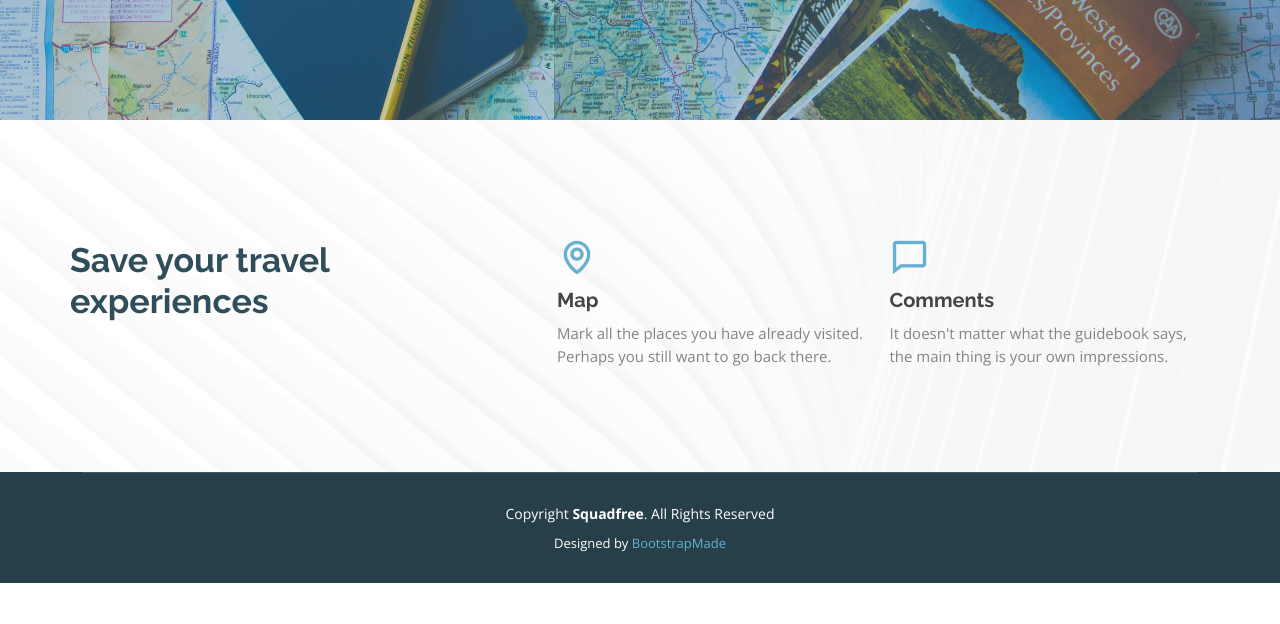
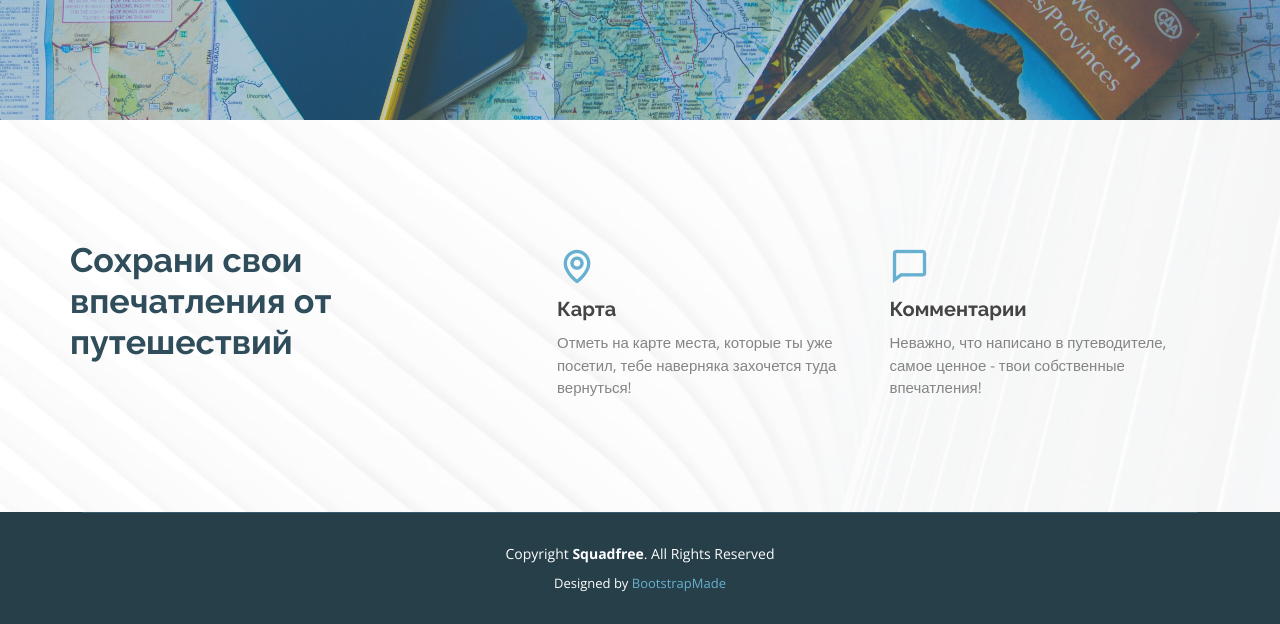
Before and after one commit to ProtKsen/impression_keeper, a Django app: page / in a window 1280 px wide. Shown: the part 680-1304 px from the top of the page. Before the commit the page ends 1263 px from the top, so only its background shows below. Run offline with Django 4.2, Linux system fonts and the light colour scheme; some libraries are stand-ins or nearby versions.

Commit message:
Translate about section into russian

```diff
--- a/src/home/templates/home.html
+++ b/src/home/templates/home.html
@@ -18,7 +18,7 @@
         <div class="row no-gutters">
             <div class="content col-xl-5 d-flex align-items-stretch" data-aos="fade-up">
                 <div class="content">
-                    <h3>Save your travel experiences</h3>
+                    <h3>Сохрани свои впечатления от путешествий</h3>
                 </div>
             </div>
             <div class="col-xl-7 d-flex align-items-stretch">
@@ -26,16 +26,16 @@
                     <div class="row">
                         <div class="col-md-6 icon-box" data-aos="fade-up" data-aos-delay="200">
                             <i class="bx bx-map"></i>
-                            <h4>Map</h4>
-                            <p> Mark all the places you have already visited.
-                                Perhaps you still want to go back there.
+                            <h4>Карта</h4>
+                            <p> Отметь на карте места, которые ты уже посетил,
+                                тебе наверняка захочется туда вернуться!
                             </p>
                         </div>
                         <div class="col-md-6 icon-box" data-aos="fade-up" data-aos-delay="100">
                             <i class="bx bx-comment"></i>
-                            <h4>Comments</h4>
-                            <p> It doesn't matter what the guidebook says,
-                                the main thing is your own impressions.
+                            <h4>Комментарии</h4>
+                            <p> Неважно, что написано в путеводителе,
+                                самое ценное -  твои собственные впечатления!
                             </p>
                         </div>
 
```
